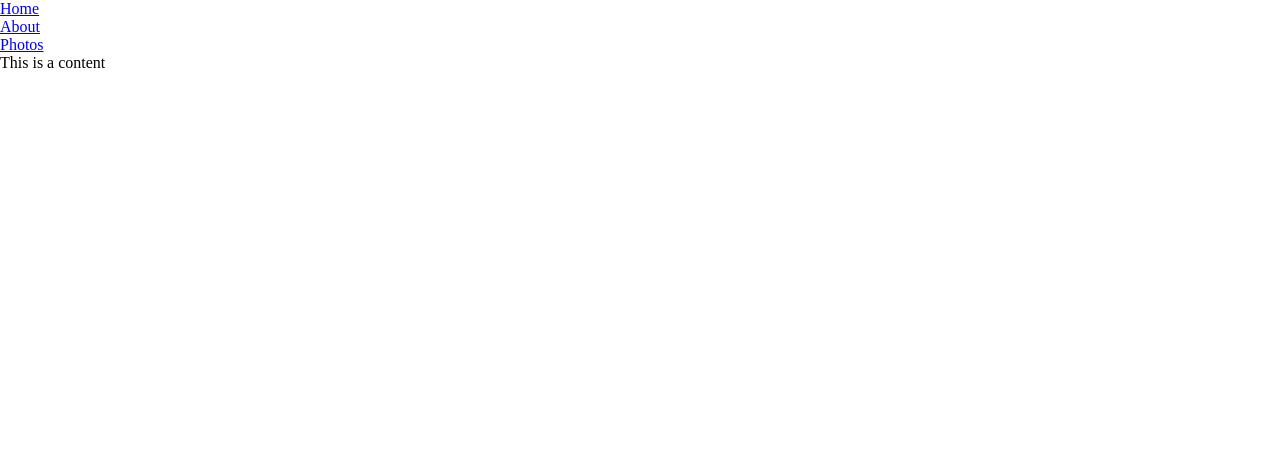
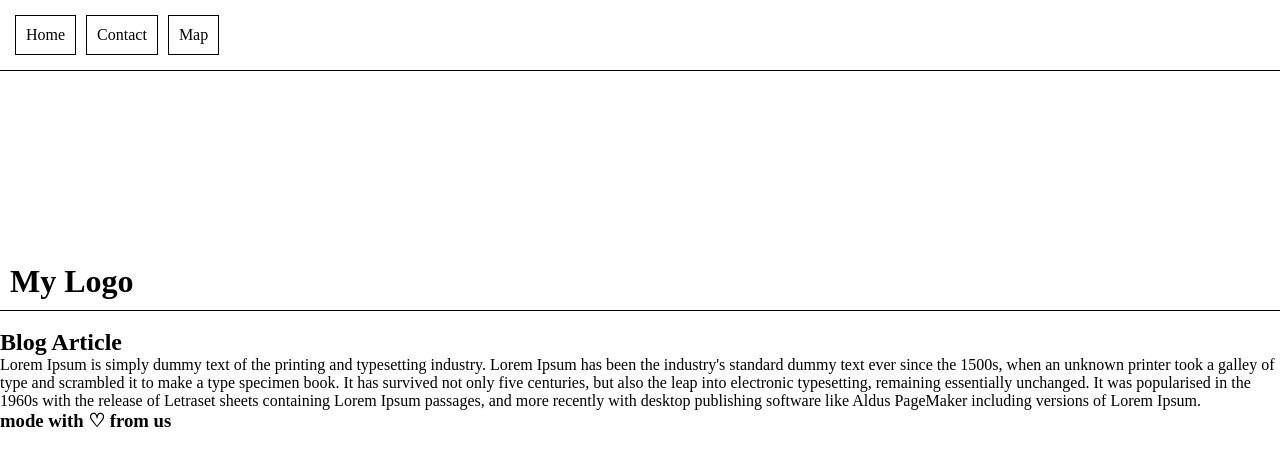
Before and after one commit to emerson-baiano/html-blogpost, a plain HTML site: page index.html in a window 1280 px wide. Drawn offline with Linux system fonts and the light colour scheme.

Commit message:
header completed

```diff
--- a/index.html
+++ b/index.html
@@ -8,13 +8,37 @@
     <title>Document</title>
   </head>
   <body>
-    <nav>
-      <ul>
-        <li><a href="./index.html">Home</a></li>
-        <li><a href="./index.html">About </a></li>
-        <li><a href="./index.html">Photos </a></li>
-      </ul>
-    </nav>
-    <main>This is a content</main>
+    <header>
+      <nav>
+        <ul>
+          <li><a href="./index.html">Home</a></li>
+          <li><a href="./index.html">Contact </a></li>
+          <li><a href="./index.html">Map </a></li>
+        </ul>
+      </nav>
+      <div class="logo">
+        <h1>My Logo</h1>
+      </div>
+    </header>
+    <main>
+      <section><img src="" alt="" /><img src="" alt="" /></section>
+      <section>
+        <h1>Blog Article</h1>
+        <p>
+          Lorem Ipsum is simply dummy text of the printing and typesetting
+          industry. Lorem Ipsum has been the industry's standard dummy text ever
+          since the 1500s, when an unknown printer took a galley of type and
+          scrambled it to make a type specimen book. It has survived not only
+          five centuries, but also the leap into electronic typesetting,
+          remaining essentially unchanged. It was popularised in the 1960s with
+          the release of Letraset sheets containing Lorem Ipsum passages, and
+          more recently with desktop publishing software like Aldus PageMaker
+          including versions of Lorem Ipsum.
+        </p>
+      </section>
+    </main>
+    <footer>
+      <h3>mode with &#9825; from us</h3>
+    </footer>
   </body>
 </html>
--- a/styles.css
+++ b/styles.css
@@ -3,3 +3,34 @@
   margin: 0;
   padding: 0;
 }
+
+ul {
+  border-bottom: 1px solid #000;
+  display: flex;
+  gap: 10px;
+  padding: 15px;
+}
+
+ul li {
+  border: 1px solid #000;
+  list-style: none;
+  padding: 10px;
+}
+
+ul li:hover {
+  background-color: #000;
+  color: #fff;
+}
+
+a {
+  color: inherit;
+  text-decoration: none;
+}
+
+.logo {
+  align-items: flex-end;
+  border-bottom: 1px solid #000;
+  display: flex;
+  height: 30vh;
+  padding: 10px;
+}
```
